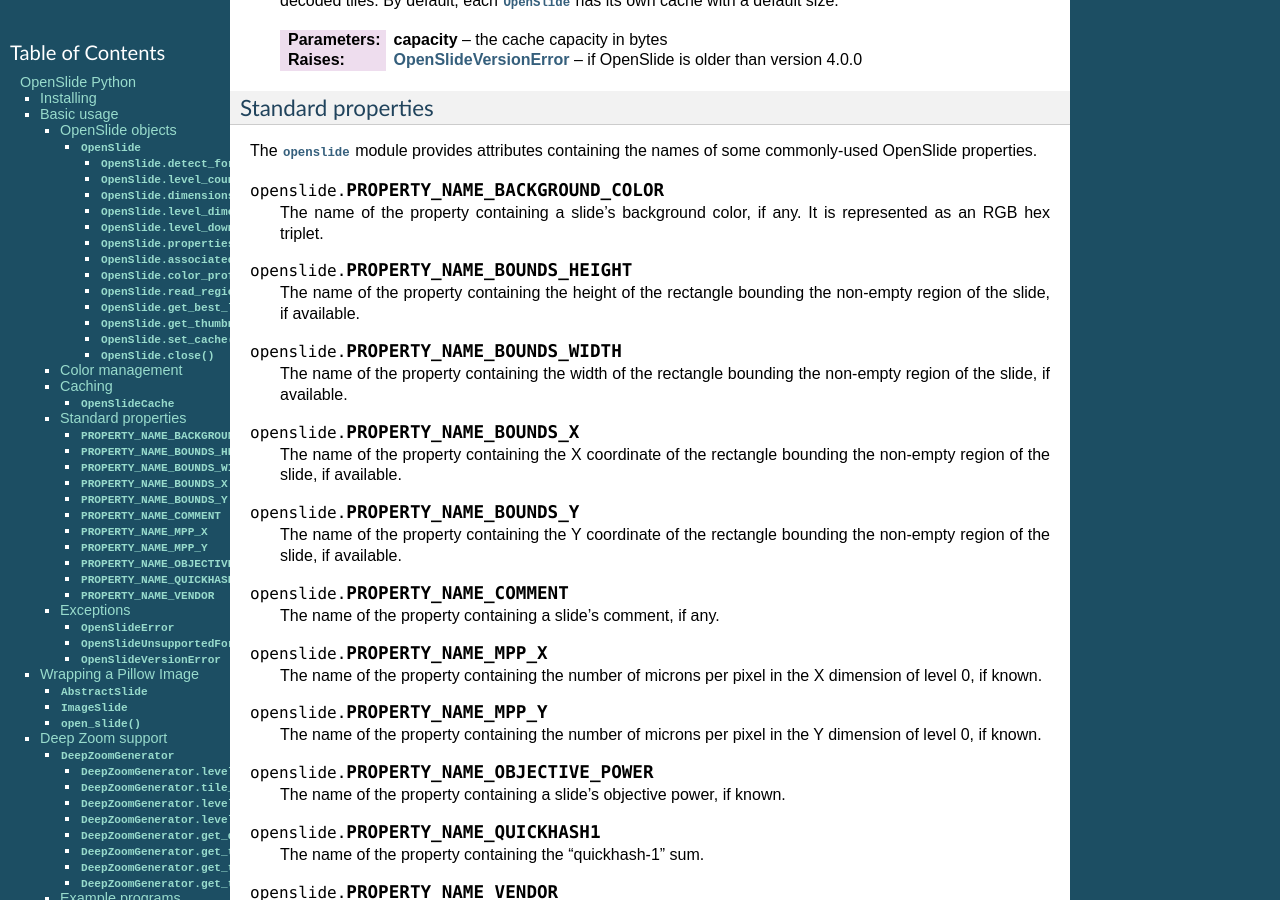
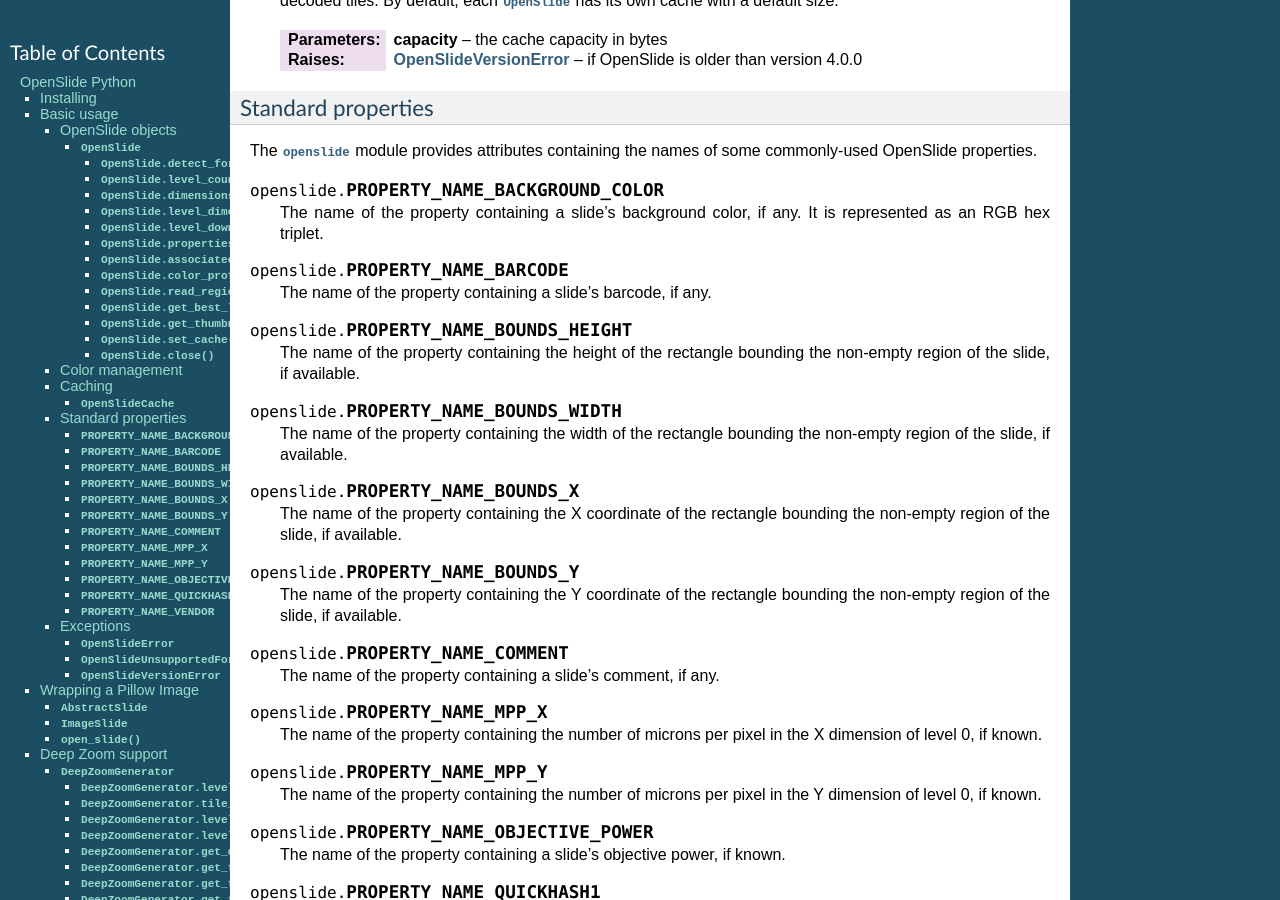
Before and after one commit to openslide/openslide-python, a Sphinx documentation site: the page built from doc/index.rst, in a window 1280 px wide and 900 px high, scrolled down 4033 px. Built offline with Sphinx 7.4.7, drawn with Linux system fonts in a browser that asks for light colours.

Commit message:
Add openslide.barcode property
Signed-off-by: Benjamin Gilbert <bgilbert@cs.cmu.edu>

```diff
--- a/doc/index.rst
+++ b/doc/index.rst
@@ -293,6 +293,10 @@ some commonly-used OpenSlide properties.
    The name of the property containing a slide's background color, if any.
    It is represented as an RGB hex triplet.
 
+.. data:: PROPERTY_NAME_BARCODE
+
+   The name of the property containing a slide's barcode, if any.
+
 .. data:: PROPERTY_NAME_BOUNDS_HEIGHT
 
    The name of the property containing the height of the rectangle bounding
--- a/openslide/__init__.py
+++ b/openslide/__init__.py
@@ -45,6 +45,7 @@ from openslide.lowlevel import OpenSlideVersionError as OpenSlideVersionError
 __library_version__ = lowlevel.get_version()
 
 PROPERTY_NAME_BACKGROUND_COLOR = 'openslide.background-color'
+PROPERTY_NAME_BARCODE = 'openslide.barcode'
 PROPERTY_NAME_BOUNDS_HEIGHT = 'openslide.bounds-height'
 PROPERTY_NAME_BOUNDS_WIDTH = 'openslide.bounds-width'
 PROPERTY_NAME_BOUNDS_X = 'openslide.bounds-x'
```
